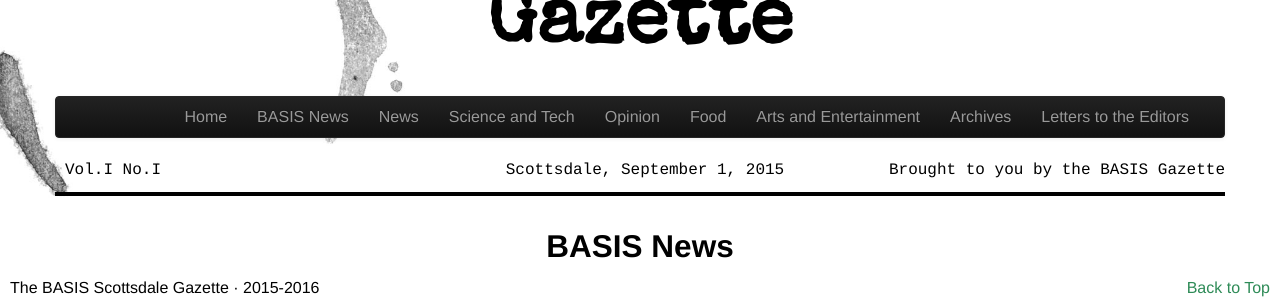
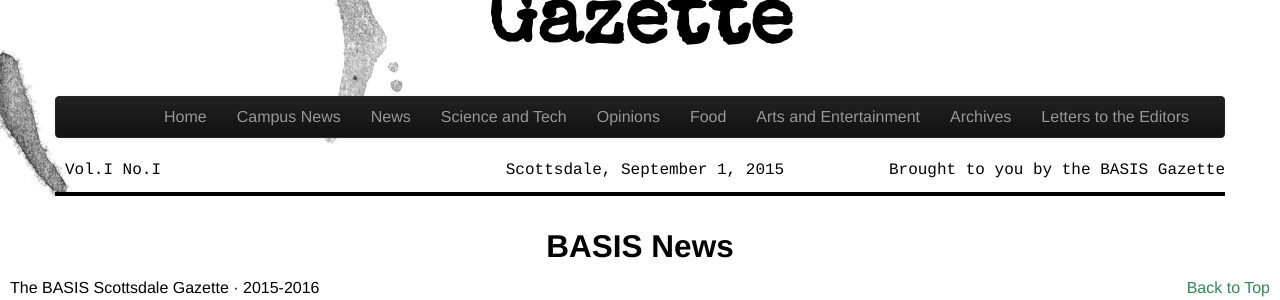
Before and after one commit to Awake99/Awake99.github.io, a Jekyll site: the page built from campus/index.html, in a window 1280 px wide. Shown: the part 144-444 px from the top of the page. Built offline with Jekyll 4.4.1, drawn with Linux system fonts in a browser that asks for light colours; nearby versions of some CDN libraries.

Commit message:
Changing names
Readjusting with new section names

```diff
--- a/_layouts/default.html
+++ b/_layouts/default.html
@@ -55,10 +55,10 @@
               <div class="nav-collapse collapse">
                   <ul class="nav pull-right">
                       <li><a href="/">Home</a></li>
-                      <li><a href="/basis">BASIS News</a></li>
+                      <li><a href="/campus">Campus News</a></li>
                       <li><a href="/news/">News</a></li>
                       <li><a href="/scitech/">Science and Tech</a></li>
-                      <li><a href="/opinion/">Opinion</a></li>
+                      <li><a href="/opinion/">Opinions</a></li>
                       <li><a href="/food/">Food</a></li>
                       <li><a href="/artent/">Arts and Entertainment</a></li>
                       <li><a href="/archives">Archives</a></li>
```
